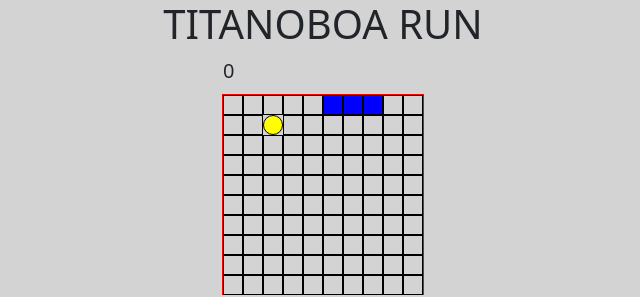
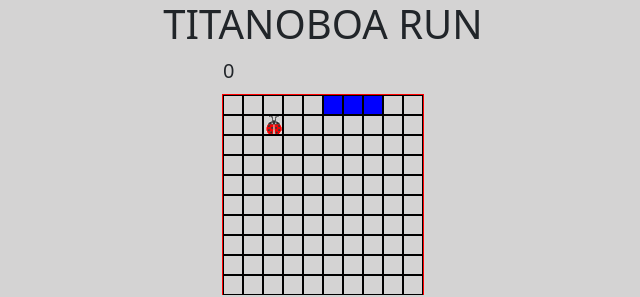
Before and after one commit to dberry38/titanoboa_run, a plain HTML site: page index.html in a window 1280 px wide. Shown: the top 297 px of the page, 317-957 px from the left. Drawn offline with nearby package versions, Linux system fonts and the light colour scheme.

Commit message:
Added bug image instead of apple

```diff
--- a/assets/style.css
+++ b/assets/style.css
@@ -59,8 +59,7 @@ body {
 }
 
 .apple {
-  background: yellow;
-  border-radius: 20px;
+  background-image: url("./trans-backg-ittybittybug.png");
 }
 
 .popup {
```
Also changed, not shown: assets/trans-backg-ittybittybug.png (added).
